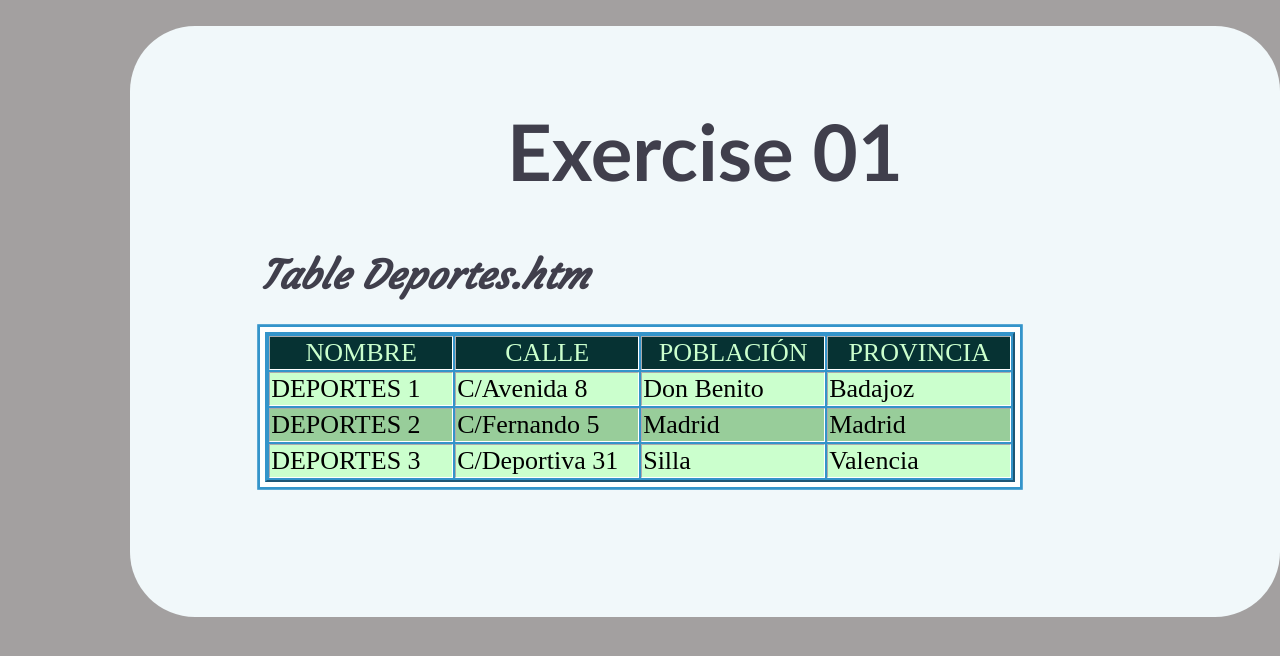
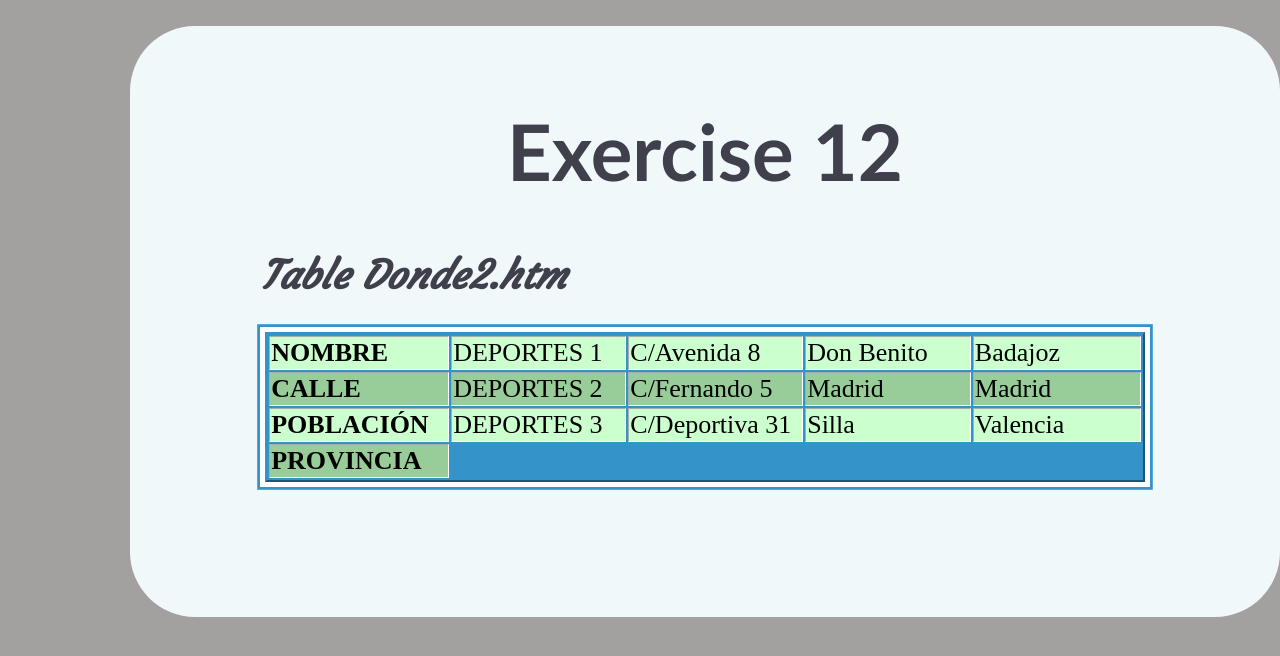
Before and after one commit to eilmadc/eilmadc-c5-ud29-tablasdiv, a plain HTML site: page 29-exercise11-12/deportes/donde2.htm in a window 1280 px wide. Shown: the top 656 px of the page. Drawn offline with Linux system fonts and the light colour scheme.

Commit message:
exercise 12

```diff
--- a/29-exercise11-12/deportes/css/styles.css
+++ b/29-exercise11-12/deportes/css/styles.css
@@ -102,7 +102,7 @@ body {
   }
 
     /* CSS for table of tr row-par*/
-.main-container-part2  td{
+.main-container-part2  th, td{
     border-color: white;
     border-style:inset;
     border-width: 1px;
--- a/29-exercise11-12/deportes/deportes.htm
+++ b/29-exercise11-12/deportes/donde2.htm
@@ -7,39 +7,40 @@
     <link rel="preconnect" href="https://fonts.googleapis.com">
     <link rel="preconnect" href="https://fonts.gstatic.com" crossorigin>
     <link href="https://fonts.googleapis.com/css2?family=Courgette&display=swap" rel="stylesheet">
-    <title>UD29-Exercise 11</title>
+    <title>UD29-Exercise 12</title>
   </head>
   <body>
     <div class="main-container">
-        <h1>Exercise 01</h1>
+        <h1>Exercise 12</h1>
         <div class="main-container-part1">
-            <h2>Table Deportes.htm</h2>
+            <h2>Table Donde2.htm</h2>
         </div>
         <div class="main-container-part2">
             <table>
-              <tr class="row_title">
-                <td class="col_1"> NOMBRE </td>
-                <td class="col_2"> CALLE </td>
-                <td class="col_3"> POBLACIÓN </td>
-                <td class="col_4"> PROVINCIA </td>
-              </tr>
+
               <tr class="row_impar">
+                <th class="col_1"> NOMBRE </th>
                 <td class="col_1">DEPORTES 1</td>
                 <td class="col_2">C/Avenida 8</td>
                 <td class="col_3">Don Benito</td>
                 <td class="col_4">Badajoz</td>
               </tr>
               <tr class="row_par">
+                <th class="col_2"> CALLE </th>
                 <td class="col_1">DEPORTES 2</td>
                 <td class="col_2">C/Fernando 5</td>
                 <td class="col_3">Madrid</td>
                 <td class="col_4">Madrid</td>
               </tr>
               <tr class="row_impar">
+                <th class="col_3"> POBLACIÓN </th>
                 <td class="col_1">DEPORTES 3</td>
                 <td class="col_2">C/Deportiva 31</td>
                 <td class="col_3">Silla</td>
                 <td class="col_4">Valencia </td>
+              </tr>
+              <tr class="row_par">
+                <th class="col_4"> PROVINCIA </th>
               </tr>
             </table>
         </div>
```
